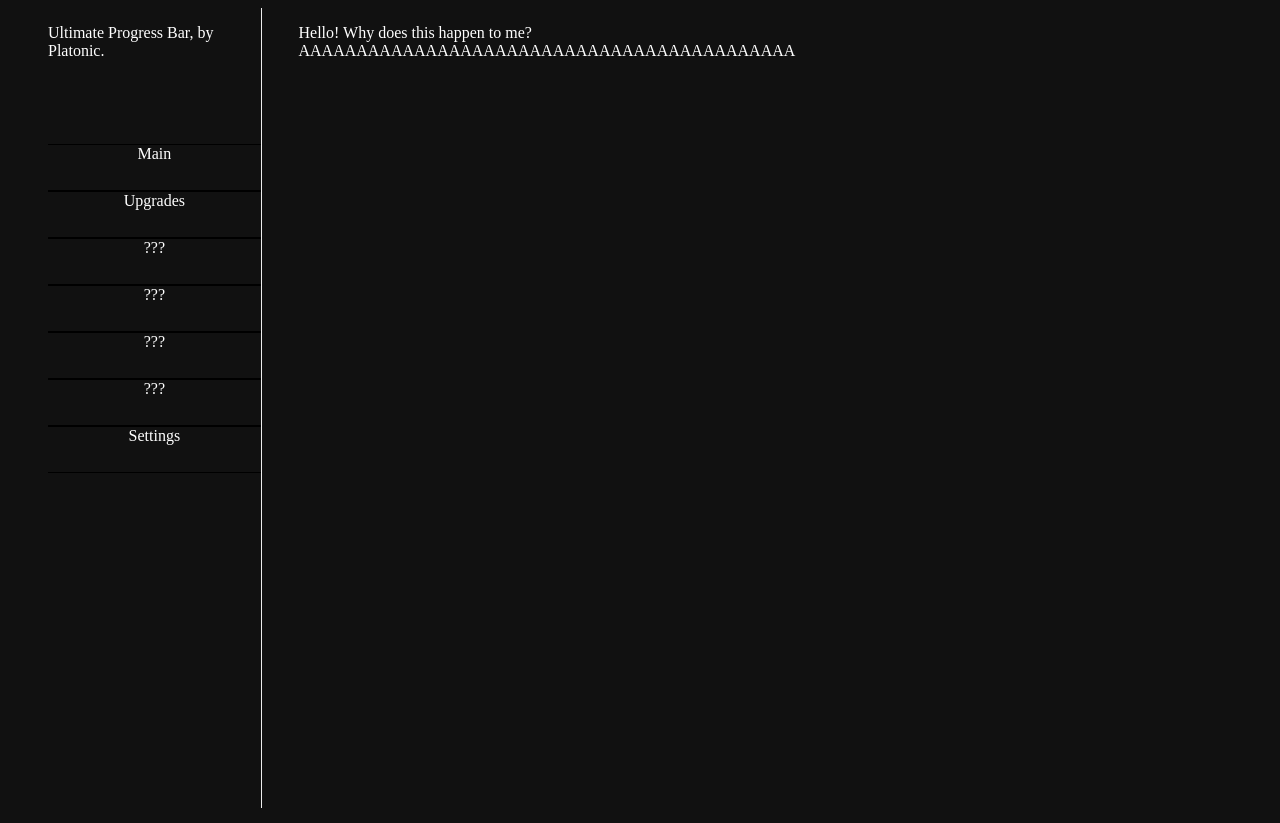
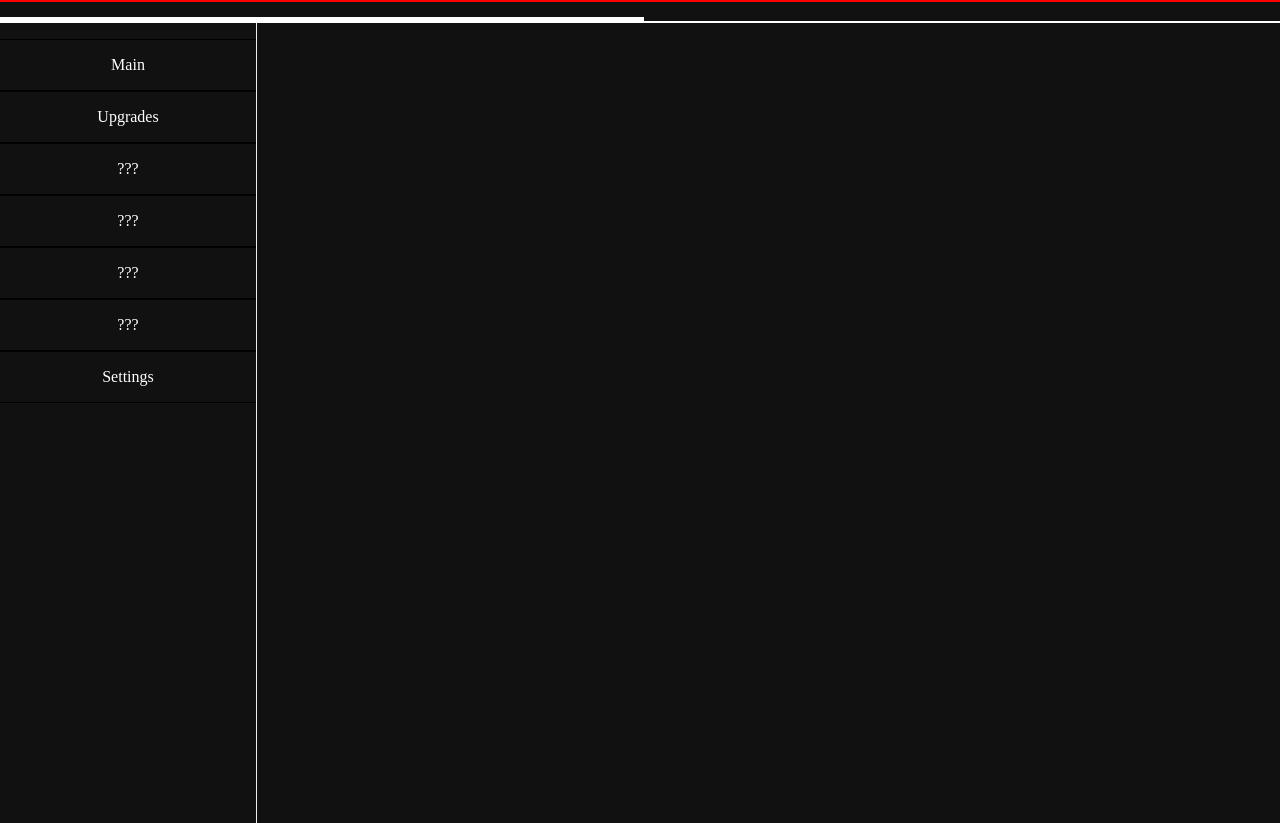
Before and after one commit to Pseudonian/Ultra-Progress-Bar, a website: page index.html in a window 1280 px wide. Drawn offline with Linux system fonts and the light colour scheme.

Commit message:
More CSS yeah!

```diff
--- a/index.html
+++ b/index.html
@@ -11,10 +11,15 @@
     <link rel="stylesheet" href="styles.css">
 
     <body>
+        <div class="mainProgressBarArea" id="progressTesting">
+            <div class="tabSeparator" id="wtf"></div>
+            <div class="progressBarBig">
+
+            </div>
+        </div>
         <div class="wrapper" id="test">
             <aside class="sideNav" id="test2">
                 <ul class="tabColumn" id="test3">
-                    <li class="tabSeparator" id="wtf">Ultimate Progress Bar, by Platonic.</li>
                     <li class="tab" id="wtf2">Main</li>
                     <li class="tab">Upgrades</li>
                     <li class="tab">???</li>
@@ -26,7 +31,7 @@
             </aside>
             <main>
                 <div class="wrapper_inner">
-                    <p>Hello! Why does this happen to me? AAAAAAAAAAAAAAAAAAAAAAAAAAAAAAAAAAAAAAAAAAA</p>
+
                 </div>
             </main>
         </div>
--- a/styles.css
+++ b/styles.css
@@ -3,6 +3,8 @@ body {
     height: 100vh;
     background-color: #111111;
     color: #fff;
+    margin: 0px;
+    padding: 0px;
   }
   main {
     overflow-y: auto;
@@ -10,18 +12,43 @@ body {
   ul {
     list-style: none;
     text-align: center;
+    padding: 0px;
   }
   li {
+    list-style: none;
     color: #fff;
     text-align: center;
+    vertical-align: center;
   }
+
+  .mainProgressBarArea {
+    position: flex;
+    flex-direction: row;
+    border-top: 2px solid red;
+    border-bottom: 2px solid white;
+}
+
+  .tabSeparator {
+   width: 20%;
+   margin-top: 15px;
+   margin-bottom: 15px;
+   border-right: 2px solid black
+  }
+
+  .progressBarBig {
+    width: 50%;
+    border: 2px solid white
+  }
+
   aside {
     border-right:  1px solid #ededed;
-    flex: 1 0 10%;
+    flex: 1 0 0%;
     max-width: 20%;
+    left: 0
   }
   .wrapper {
     display: flex;
+    flex-direction: row;
     height: 100%;
   }
 
@@ -45,14 +72,11 @@ body {
     display: flex;
     flex-direction: column;
     justify-content: space-between;
-  }
-  .tabSeparator {
-      height: 120px;
-      text-align: left;
-      justify-content: baseline;
+    left: 0px;
+    width: 100%;
   }
   .tab {
-      height: 45px;
+      padding: 16px;
       border-top: 1px solid black;
       border-bottom: 1px solid black;
       justify-content: space-between;
```
